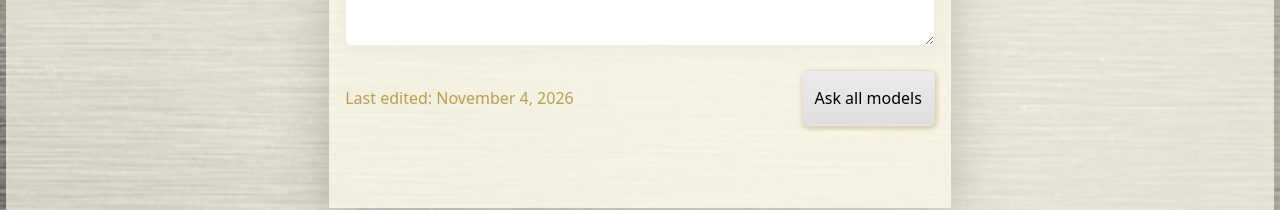
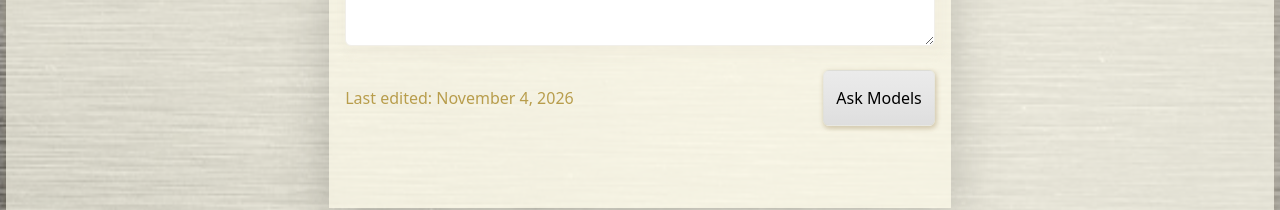
Before and after one commit to ErikaSWang/LLM-Comparer-React-Javascript-2025-Project-Week-2, a React (Vite) app: page / in a window 1280 px wide. Shown: the part 560-770 px from the top of the page. Built offline with nearby package versions, Linux system fonts and the light colour scheme; a web font is replaced by a local one.

Commit message:
Published your App
Replit-Commit-Author: Deployment
Replit-Commit-Deployment-Build-Id: a06053ef-b612-4c67-8e96-3ae0c1f08bf6

```diff
--- a/src/components/Input.tsx
+++ b/src/components/Input.tsx
@@ -26,7 +26,7 @@ export default function Input({currentIdentity, handleChange, currentInput, hand
           <div className="d-flex justify-content-between">
             <p className="fs-6 footer">Last edited: November 4, 2026</p>
             <Button variant="light" type="submit" disabled={submitting}>
-              {submitting ? 'Waiting for responses…' : 'Ask all models'}
+              {submitting ? 'Waiting for responses…' : 'Ask Models'}
             </Button>
           </div>
         </Form>
```
